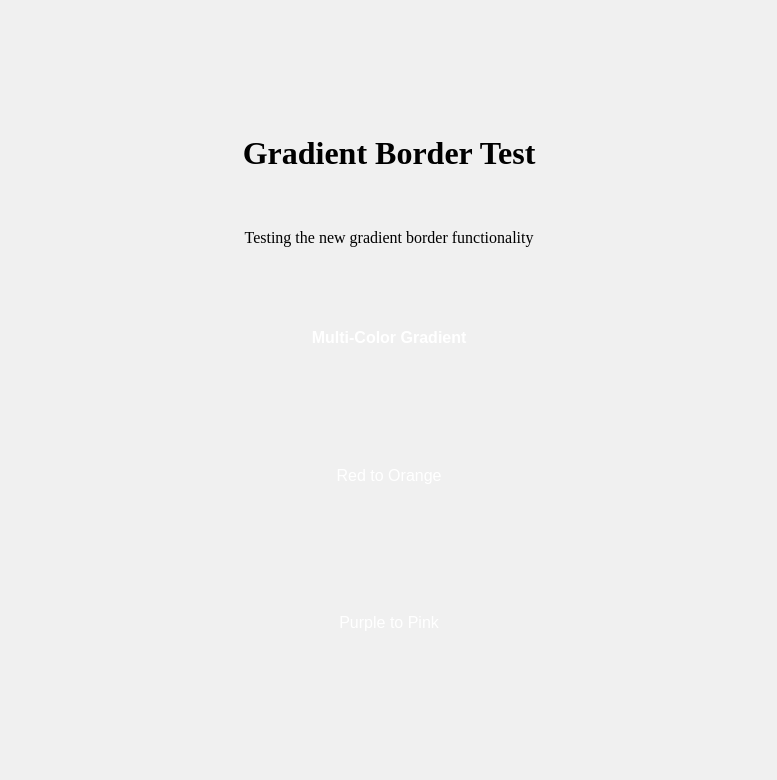
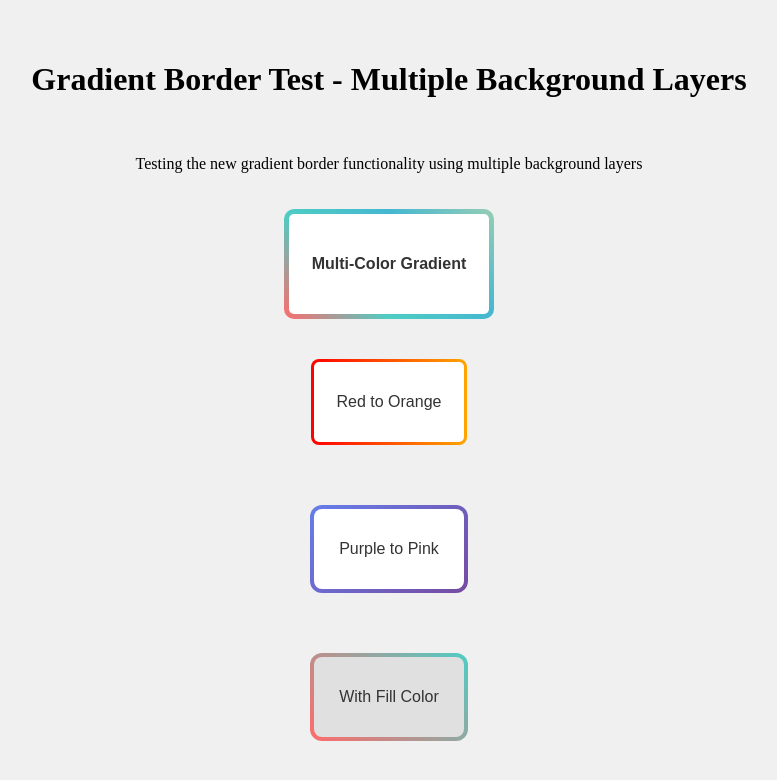
Before and after one commit to marqootz/figma-to-tedium-deux, a website built with webpack: page figma-to-tedium-deux/shared-htmls/gradient-border-test.html in a window 1280 px wide. Shown: the whole page, without its empty margins (251-1028 px from the left). Built offline with nearby package versions, Linux system fonts and the light colour scheme.

Commit message:
fix: implement gradient borders using multiple background layers technique
- Replace pseudo-element approach with multiple background layers
- Update border-styles.ts to use background-image with two layers
- Remove pseudo-element CSS injection from html-builder.ts
- Update test HTML to demonstrate new technique
- Update README documentation

The new implementation uses:
- border: double Xpx transparent
- background-image: inner-color, gradient
- background-origin: border-box
- background-clip: padding-box, border-box

This technique is more reliable and doesn't require pseudo-elements.

```diff
--- a/figma-to-tedium-deux/shared-htmls/gradient-border-test.html
+++ b/figma-to-tedium-deux/shared-htmls/gradient-border-test.html
@@ -17,90 +17,74 @@
       justify-content: center;
     }
 
-    /* Test gradient border element */
+    /* Test gradient border element using multiple background layers */
     .gradient-border-test {
       width: 200px;
       height: 100px;
-      position: relative;
-      background-clip: padding-box;
-      border: 5px solid transparent;
+      border: double 5px transparent;
       border-radius: 10px;
+      background-image: linear-gradient(white, white),
+                        linear-gradient(45deg, #ff6b6b, #4ecdc4, #45b7d1, #96ceb4);
+      background-origin: border-box;
+      background-clip: padding-box, border-box;
       display: flex;
       align-items: center;
       justify-content: center;
-      color: white;
+      color: #333;
       font-family: Arial, sans-serif;
       font-weight: bold;
-    }
-
-    .gradient-border-test::before {
-      content: '';
-      position: absolute;
-      top: 0;
-      right: 0;
-      bottom: 0;
-      left: 0;
-      z-index: -1;
-      margin: -5px;
-      border-radius: inherit;
-      background: linear-gradient(45deg, #ff6b6b, #4ecdc4, #45b7d1, #96ceb4);
     }
 
     /* Multiple gradient border examples */
     .gradient-border-red-orange {
       width: 150px;
       height: 80px;
-      position: relative;
-      background-clip: padding-box;
-      border: 3px solid transparent;
+      border: double 3px transparent;
       border-radius: 8px;
+      background-image: linear-gradient(white, white),
+                        linear-gradient(to right, red, orange);
+      background-origin: border-box;
+      background-clip: padding-box, border-box;
       display: flex;
       align-items: center;
       justify-content: center;
-      color: white;
+      color: #333;
       font-family: Arial, sans-serif;
       margin: 20px;
-    }
-
-    .gradient-border-red-orange::before {
-      content: '';
-      position: absolute;
-      top: 0;
-      right: 0;
-      bottom: 0;
-      left: 0;
-      z-index: -1;
-      margin: -3px;
-      border-radius: inherit;
-      background: linear-gradient(to right, red, orange);
     }
 
     .gradient-border-purple-pink {
       width: 150px;
       height: 80px;
-      position: relative;
-      background-clip: padding-box;
-      border: 4px solid transparent;
+      border: double 4px transparent;
       border-radius: 12px;
+      background-image: linear-gradient(white, white),
+                        linear-gradient(135deg, #667eea 0%, #764ba2 100%);
+      background-origin: border-box;
+      background-clip: padding-box, border-box;
       display: flex;
       align-items: center;
       justify-content: center;
-      color: white;
+      color: #333;
       font-family: Arial, sans-serif;
       margin: 20px;
     }
 
-    .gradient-border-purple-pink::before {
-      content: '';
-      position: absolute;
-      top: 0;
-      right: 0;
-      bottom: 0;
-      left: 0;
-      z-index: -1;
-      margin: -4px;
-      border-radius: inherit;
-      background: linear-gradient(135deg, #667eea 0%, #764ba2 100%);
+    .gradient-border-with-fill {
+      width: 150px;
+      height: 80px;
+      border: double 4px transparent;
+      border-radius: 12px;
+      background-image: linear-gradient(#e0e0e0, #e0e0e0),
+                        linear-gradient(45deg, #ff6b6b, #4ecdc4);
+      background-origin: border-box;
+      background-clip: padding-box, border-box;
+      display: flex;
+      align-items: center;
+      justify-content: center;
+      color: #333;
+      font-family: Arial, sans-serif;
+      margin: 20px;
     }
 
     .container {
@@ -113,8 +97,8 @@
 </head>
 <body>
   <div class="container">
-    <h1>Gradient Border Test</h1>
-    <p>Testing the new gradient border functionality</p>
+    <h1>Gradient Border Test - Multiple Background Layers</h1>
+    <p>Testing the new gradient border functionality using multiple background layers</p>
 
     <div class="gradient-border-test">
       Multi-Color Gradient
@@ -127,6 +111,10 @@
     <div class="gradient-border-purple-pink">
       Purple to Pink
     </div>
+
+    <div class="gradient-border-with-fill">
+      With Fill Color
+    </div>
   </div>
 </body>
 </html>
--- a/figma-to-tedium-deux/src/html/border-styles.ts
+++ b/figma-to-tedium-deux/src/html/border-styles.ts
@@ -16,34 +16,28 @@ export function computeBorderStyles(node: FigmaNode, nodeOpacity: number): Compu
       const strokeWeight = node.strokeWeight || 1;
       borderStyles.border = `${strokeWeight}px solid ${strokeColor}`;
     } else if (stroke.type === 'GRADIENT_LINEAR' || stroke.type === 'GRADIENT_RADIAL') {
-      // Handle gradient strokes using pseudo-element technique
+      // Handle gradient strokes using multiple background layers technique
       const gradientCSS = convertGradientToCSS(stroke, nodeOpacity);
       if (gradientCSS) {
         const strokeWeight = node.strokeWeight || 1;
 
-        // Set up the container for gradient border
-        borderStyles.position = 'relative';
-        borderStyles['background-clip'] = 'padding-box';
-        borderStyles.border = `${strokeWeight}px solid transparent`;
+        // Determine the background color for the inner layer
+        let innerBackground = 'transparent';
+        if ((node as any).fills && Array.isArray((node as any).fills) && (node as any).fills.length > 0) {
+          const fill = (node as any).fills[0];
+          if (fill.type === 'SOLID' && fill.color) {
+            const { r, g, b, a = 1 } = fill.color;
+            const fillOpacity = fill.opacity !== undefined ? fill.opacity : 1;
+            const finalAlpha = a * fillOpacity * nodeOpacity;
+            innerBackground = `rgba(${Math.round(r * 255)}, ${Math.round(g * 255)}, ${Math.round(b * 255)}, ${finalAlpha})`;
+          }
+        }
 
-        // Add the gradient as a pseudo-element
-        const pseudoElementCSS = `
-          &::before {
-            content: '';
-            position: absolute;
-            top: 0;
-            right: 0;
-            bottom: 0;
-            left: 0;
-            z-index: -1;
-            margin: -${strokeWeight}px;
-            border-radius: inherit;
-            background: ${gradientCSS};
-          }
-        `;
-
-        // Store the pseudo-element CSS for later injection
-        (borderStyles as any).pseudoElementCSS = pseudoElementCSS;
+        // Set up the multiple background layers for gradient border
+        borderStyles.border = `double ${strokeWeight}px transparent`;
+        borderStyles['background-image'] = `${innerBackground}, ${gradientCSS}`;
+        borderStyles['background-origin'] = 'border-box';
+        borderStyles['background-clip'] = 'padding-box, border-box';
       }
     }
   }
--- a/figma-to-tedium-deux/src/html/html-builder.ts
+++ b/figma-to-tedium-deux/src/html/html-builder.ts
@@ -55,18 +55,9 @@ export async function buildComponentSetHTMLAsync(node: FigmaNode, overrideData:
     ...Object.entries(variantAttributes).map(([key, value]) => `${key}="${value}"`)
   ];
 
-  // Convert styles to CSS string and handle pseudo-elements
+  // Convert styles to CSS string
   console.log(`[DEBUG] Computed styles for node ${processedNode.name}:`, computedStyles);
-
-  // Extract pseudo-element CSS if present
-  let pseudoElementCSS = '';
-  const cleanStyles = { ...computedStyles };
-  if ((cleanStyles as any).pseudoElementCSS) {
-    pseudoElementCSS = (cleanStyles as any).pseudoElementCSS;
-    delete (cleanStyles as any).pseudoElementCSS;
-  }
-
-  const styleString = Object.entries(cleanStyles)
+  const styleString = Object.entries(computedStyles)
     .filter(([property, value]) => value !== undefined && value !== null && value !== '')
     .map(([property, value]) => `${property}: ${value}`)
     .join('; ');
@@ -135,14 +126,5 @@ export async function buildComponentSetHTMLAsync(node: FigmaNode, overrideData:
   const openTag = `<${tagName} ${allAttributes.join(' ')} style="${styleString}">`;
   const closeTag = `</${tagName}>`;
 
-  // Add pseudo-element CSS if present
-  if (pseudoElementCSS) {
-    // Create a style tag with the pseudo-element CSS
-    const styleTag = `<style>
-      [data-figma-id="${processedNode.id}"] ${pseudoElementCSS}
-    </style>`;
-    return `${styleTag}${openTag}${content}${childrenHTML}${closeTag}`;
-  }
-
   return `${openTag}${content}${childrenHTML}${closeTag}`;
 }
```
Also changed, not shown: figma-to-tedium-deux/shared-htmls/exported-refactored.html (+1 -1 lines), figma-to-tedium-deux/README.md.
